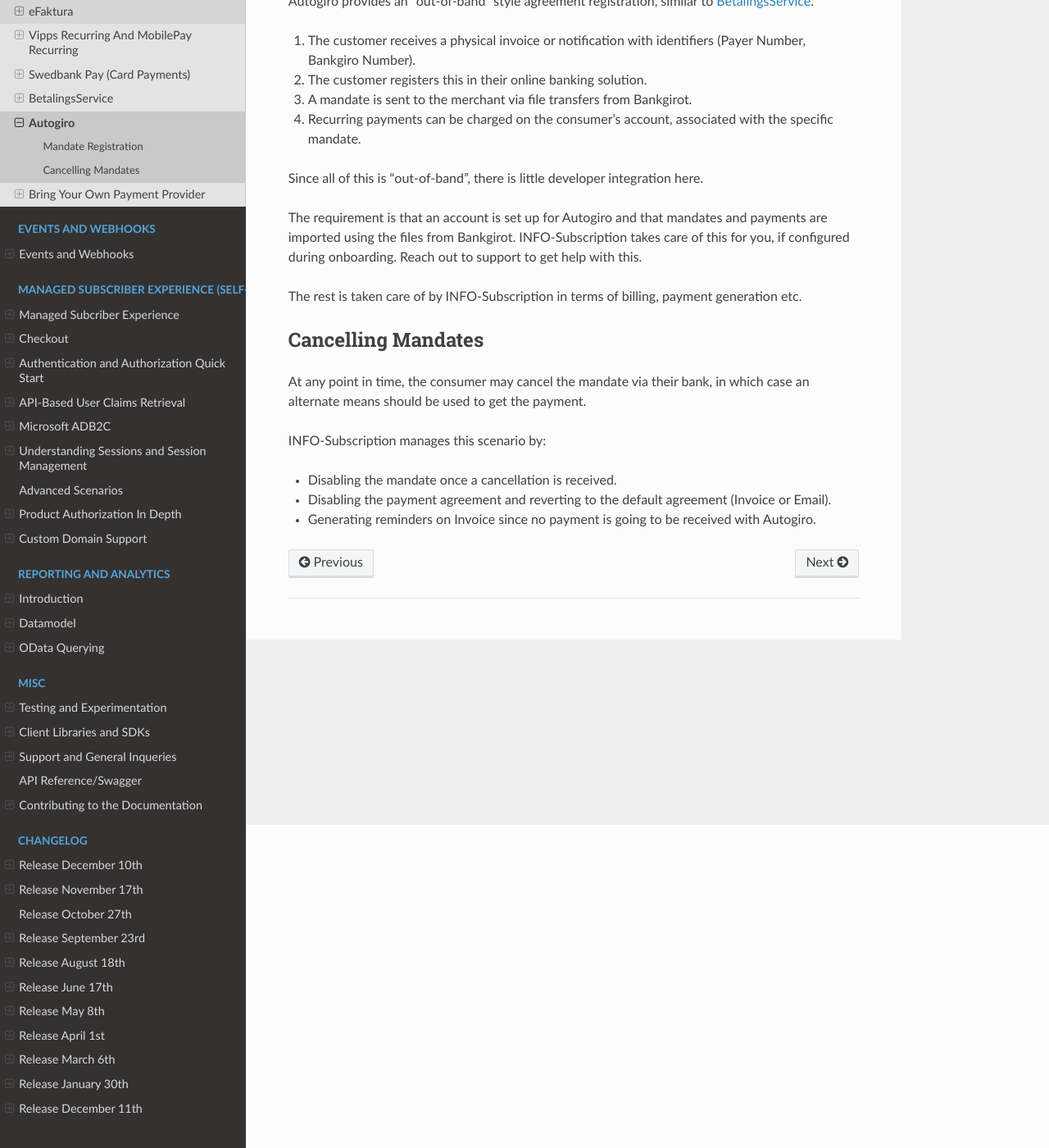
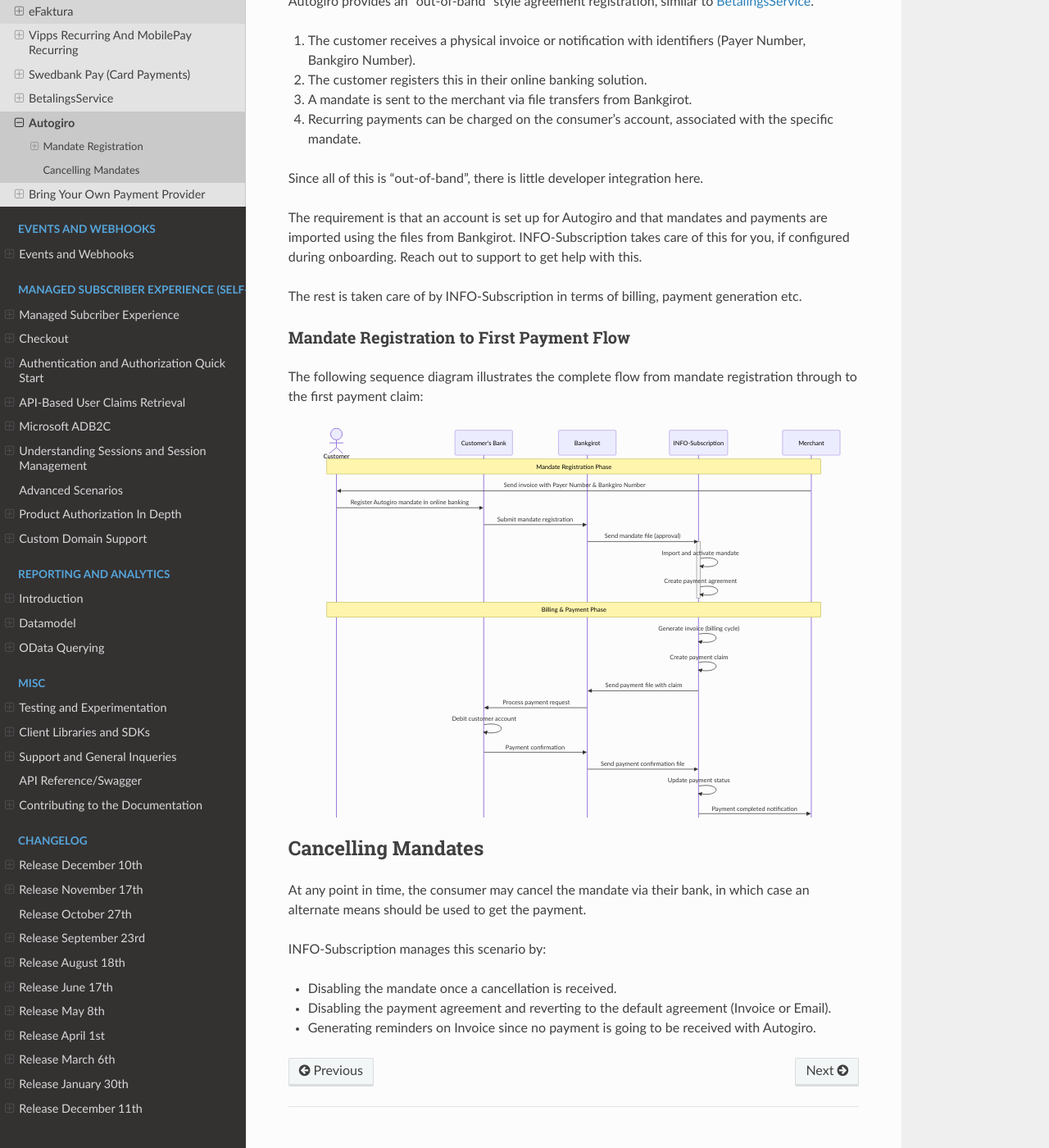
Before and after one commit to infosoftas/info-subscription-doc, a Sphinx documentation site: the page built from source/payments/providers/autogiro.rst, in a window 1280 px wide and 1400 px high, scrolled down 394 px. Shown: the whole window at 82% size. Built offline with Sphinx 7.4.7 and the Read the Docs theme 3.1.0, drawn with Linux system fonts in a browser that asks for light colours; formulas are drawn with MathJax 3.

Commit message:
Add sequence diagram for Autogiro mandate registration to payment flow
Co-authored-by: esbenbach <1378302+esbenbach@users.noreply.github.com>

```diff
--- a/source/payments/providers/autogiro.rst
+++ b/source/payments/providers/autogiro.rst
@@ -23,6 +23,46 @@ The requirement is that an account is set up for Autogiro and that mandates and
 
 The rest is taken care of by |projectName| in terms of billing, payment generation etc.
 
+Mandate Registration to First Payment Flow
+~~~~~~~~~~~~~~~~~~~~~~~~~~~~~~~~~~~~~~~~~~~
+The following sequence diagram illustrates the complete flow from mandate registration through to the first payment claim:
+
+.. mermaid::
+
+   %%{init: { 'sequence': { 'mirrorActors': false } } }%%
+   sequenceDiagram
+      actor Customer
+      participant Bank as Customer's Bank
+      participant Bankgirot
+      participant INFO-Subscription
+      participant Merchant
+
+      Note over Customer,Merchant: Mandate Registration Phase
+
+      Merchant->>Customer: Send invoice with Payer Number & Bankgiro Number
+      Customer->>Bank: Register Autogiro mandate in online banking
+      Bank->>Bankgirot: Submit mandate registration
+
+      Bankgirot->>INFO-Subscription: Send mandate file (approval)
+      activate INFO-Subscription
+      INFO-Subscription->>INFO-Subscription: Import and activate mandate
+      INFO-Subscription->>INFO-Subscription: Create payment agreement
+      deactivate INFO-Subscription
+
+      Note over Customer,Merchant: Billing & Payment Phase
+
+      INFO-Subscription->>INFO-Subscription: Generate invoice (billing cycle)
+      INFO-Subscription->>INFO-Subscription: Create payment claim
+      INFO-Subscription->>Bankgirot: Send payment file with claim
+
+      Bankgirot->>Bank: Process payment request
+      Bank->>Bank: Debit customer account
+      Bank->>Bankgirot: Payment confirmation
+
+      Bankgirot->>INFO-Subscription: Send payment confirmation file
+      INFO-Subscription->>INFO-Subscription: Update payment status
+      INFO-Subscription->>Merchant: Payment completed notification
+
 Cancelling Mandates
 -------------------
 At any point in time, the consumer may cancel the mandate via their bank, in which case an alternate means should be used to get the payment.
```
